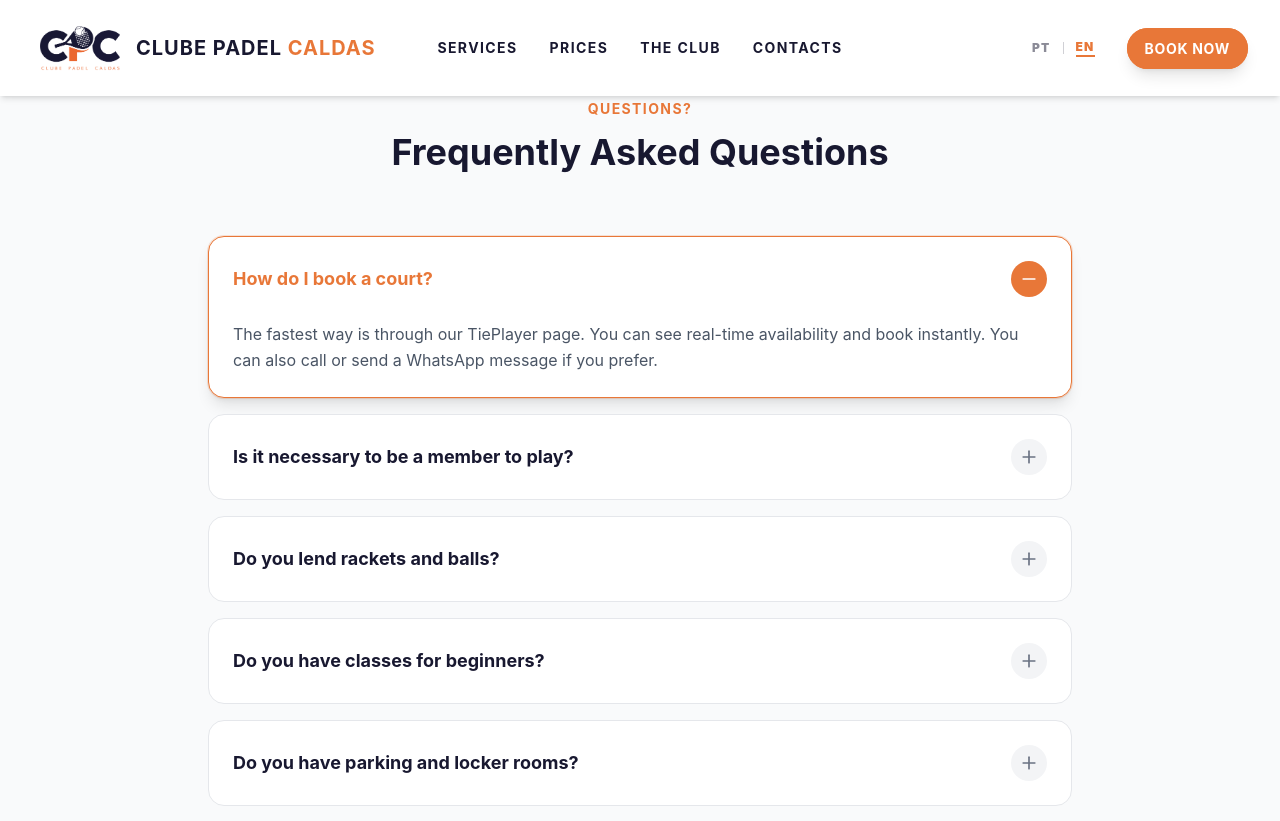
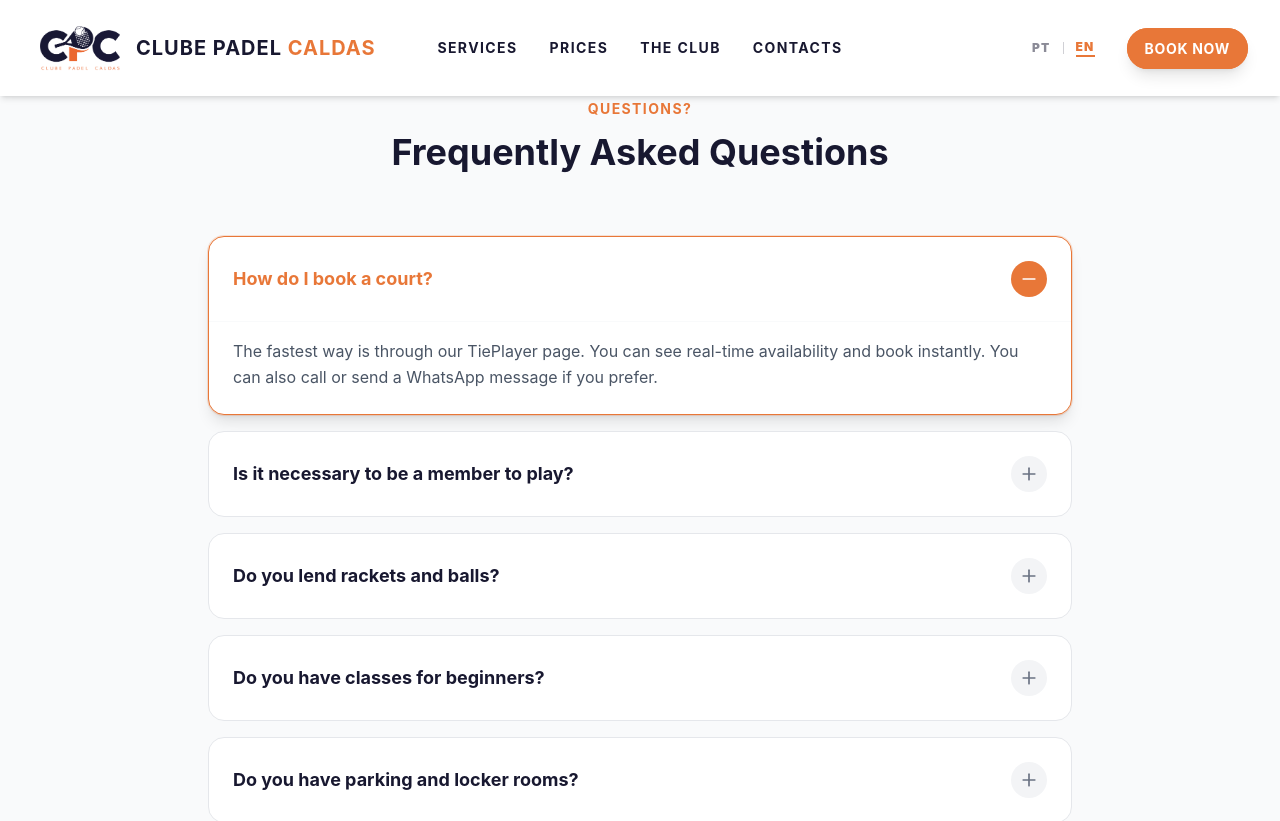
Before and after one commit to Santosha17/ClubePadelCaldas, a Next.js app: page /en/faq in a window 1280 px wide. Shown: the top 821 px of the page. Built offline with nearby package versions, Linux system fonts and the light colour scheme.

Commit message:
add framer motion no faq

```diff
--- a/src/app/[locale]/faq/page.tsx
+++ b/src/app/[locale]/faq/page.tsx
@@ -3,16 +3,16 @@
 import { useState } from 'react';
 import { Plus, Minus } from 'lucide-react';
 import { useTranslations } from 'next-intl';
+// Importamos o Framer Motion para a animação suave
+import { motion, AnimatePresence } from 'framer-motion';
 
 export const runtime = 'edge';
 
 export default function FAQ() {
-    // 2. Inicializar as traduções
     const t = useTranslations('FAQ');
     const [openIndex, setOpenIndex] = useState<number | null>(0);
 
-    // 3. Criar um array para iterar com base no número de perguntas no JSON
-    // Assumindo as 6 perguntas padrão
+    // Mapeamos os índices das 6 perguntas que tens no pt.json
     const questionIndices = [0, 1, 2, 3, 4, 5];
 
     const toggleFAQ = (index: number) => {
@@ -20,26 +20,38 @@ export default function FAQ() {
     };
 
     return (
-        <section className="py-24 bg-gray-50" id="faqs">
+        <section className="py-24 bg-gray-50 scroll-mt-20" id="faq">
             <div className="container mx-auto px-4 max-w-4xl">
 
-                {/* Cabeçalho Traduzido */}
-                <div className="text-center mb-16">
+                {/* Cabeçalho */}
+                <motion.div
+                    initial={{ opacity: 0, y: 20 }}
+                    whileInView={{ opacity: 1, y: 0 }}
+                    viewport={{ once: true }}
+                    className="text-center mb-16"
+                >
                     <span className="text-brand-terracotta font-bold tracking-widest uppercase text-sm">
                         {t('label')}
                     </span>
                     <h2 className="text-3xl md:text-4xl font-bold text-brand-navy mt-3">
                         {t('title')}
                     </h2>
-                </div>
+                </motion.div>
 
-                {/* Lista de FAQs Dinâmica */}
+                {/* Lista de FAQs */}
                 <div className="space-y-4">
-                    {questionIndices.map((index) => (
-                        <div
+                    {questionIndices.map((index) => {
+                        const isOpen = openIndex === index;
+
+                        return (
+                            <motion.div
                                 key={index}
+                                initial={{ opacity: 0, y: 10 }}
+                                whileInView={{ opacity: 1, y: 0 }}
+                                viewport={{ once: true }}
+                                transition={{ delay: index * 0.1 }}
                                 className={`bg-white rounded-2xl border transition-all duration-300 ${
-                                openIndex === index
+                                    isOpen
                                         ? 'border-brand-terracotta shadow-lg ring-1 ring-brand-terracotta/20'
                                         : 'border-gray-200 hover:border-brand-terracotta/50'
                                 }`}
@@ -48,27 +60,32 @@ export default function FAQ() {
                                     onClick={() => toggleFAQ(index)}
                                     className="w-full flex items-center justify-between p-6 text-left focus:outline-none"
                                 >
-                                <span className={`font-bold text-lg ${openIndex === index ? 'text-brand-terracotta' : 'text-brand-navy'}`}>
+                                    <span className={`font-bold text-lg transition-colors ${isOpen ? 'text-brand-terracotta' : 'text-brand-navy'}`}>
                                         {t(`questions.${index}.q`)}
                                     </span>
-                                <div className={`p-2 rounded-full transition-colors ${openIndex === index ? 'bg-brand-terracotta text-white' : 'bg-gray-100 text-gray-500'}`}>
-                                    {openIndex === index ? <Minus size={20} /> : <Plus size={20} />}
+                                    <div className={`p-2 rounded-full transition-all duration-300 ${isOpen ? 'bg-brand-terracotta text-white rotate-180' : 'bg-gray-100 text-gray-500'}`}>
+                                        {isOpen ? <Minus size={20} /> : <Plus size={20} />}
                                     </div>
                                 </button>
 
-                            <div
-                                className={`overflow-hidden transition-all duration-300 ease-in-out ${
-                                    openIndex === index ? 'max-h-40 opacity-100' : 'max-h-0 opacity-0'
-                                }`}
+                                <AnimatePresence>
+                                    {isOpen && (
+                                        <motion.div
+                                            initial={{ height: 0, opacity: 0 }}
+                                            animate={{ height: 'auto', opacity: 1 }}
+                                            exit={{ height: 0, opacity: 0 }}
+                                            transition={{ duration: 0.3, ease: 'easeInOut' }}
                                         >
-                                <p className="px-6 pb-6 text-gray-600 leading-relaxed">
+                                            <p className="px-6 pb-6 text-gray-600 leading-relaxed border-t border-gray-50 pt-4">
                                                 {t(`questions.${index}.a`)}
                                             </p>
+                                        </motion.div>
+                                    )}
+                                </AnimatePresence>
+                            </motion.div>
+                        );
+                    })}
                 </div>
-                        </div>
-                    ))}
-                </div>
-
             </div>
         </section>
     );
```
Lines whose indentation alone changed are shown as unchanged.
